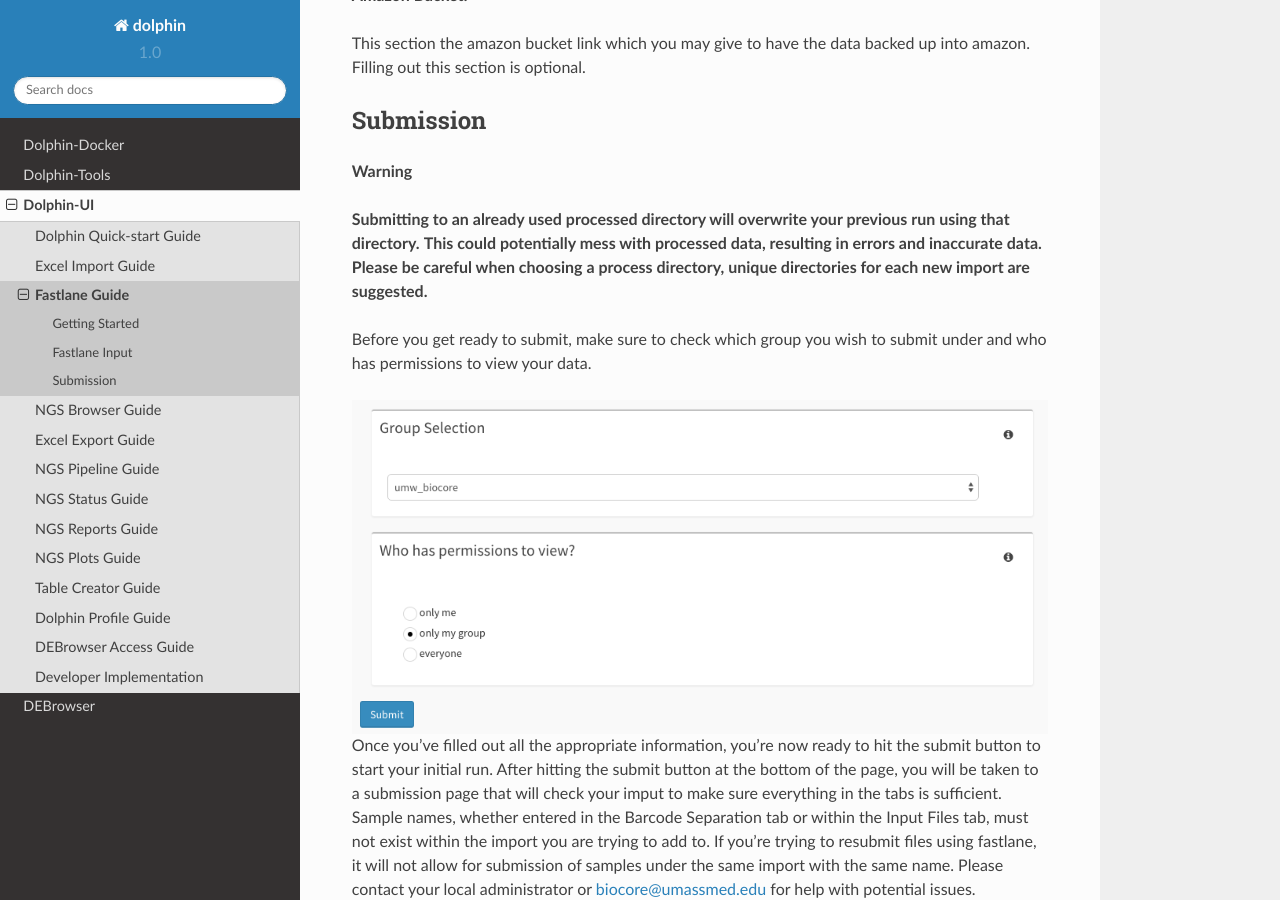
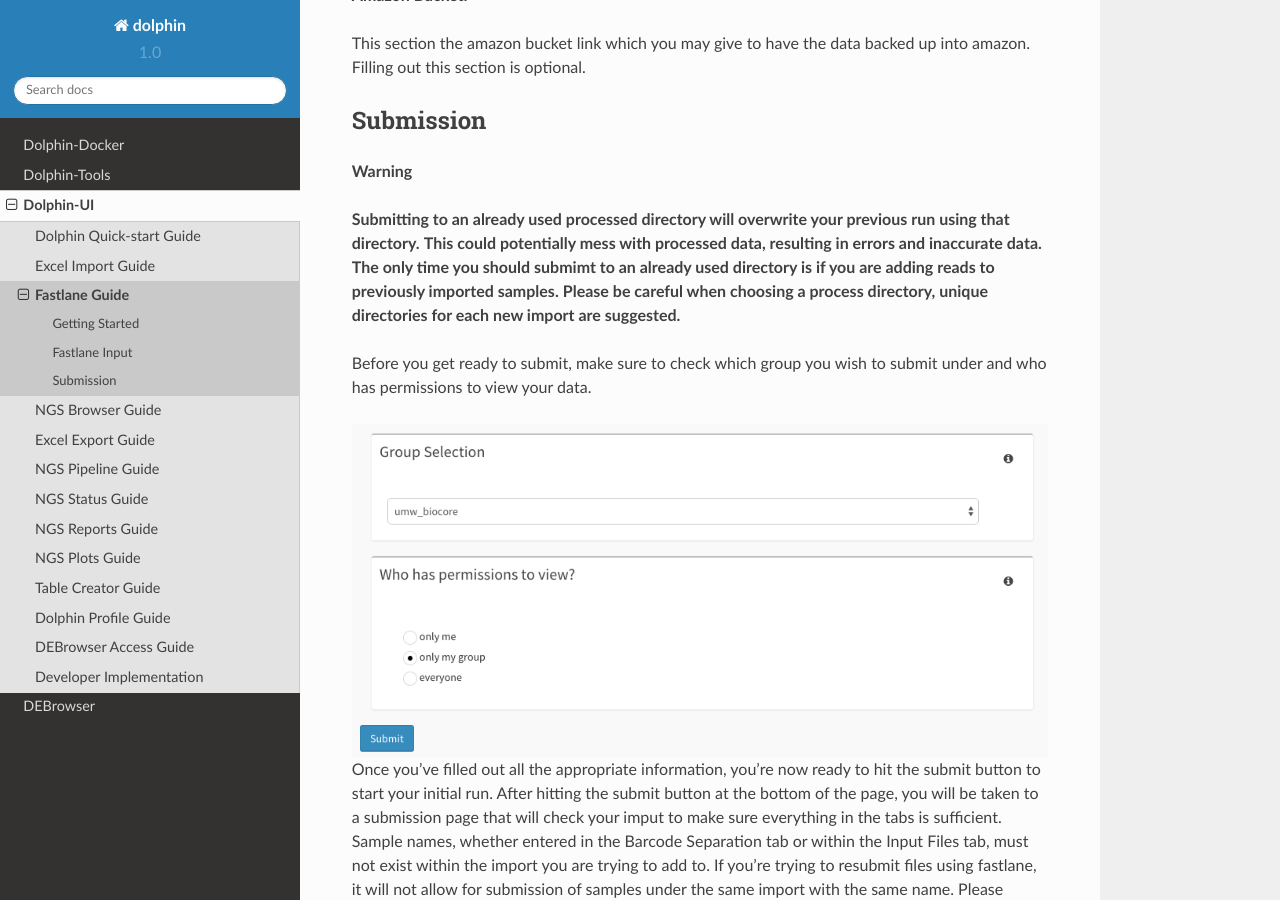
Before and after one commit to UMMS-Biocore/dolphin, a Sphinx documentation site: the page built from docs/dolphin-ui/fastlane.rst, in a window 1280 px wide and 900 px high, scrolled down 5648 px. Built offline with Sphinx 7.4.7 and the Read the Docs theme 2.0.0, drawn with Linux system fonts in a browser that asks for light colours; formulas are drawn with MathJax 3.

Commit message:
unique directories

```diff
--- a/docs/dolphin-ui/fastlane.rst
+++ b/docs/dolphin-ui/fastlane.rst
@@ -161,6 +161,7 @@
 
 **Submitting to an already used processed directory will overwrite your previous run using that directory.**
 **This could potentially mess with processed data, resulting in errors and inaccurate data.**
+**The only time you should submimt to an already used directory is if you are adding reads to previously imported samples.**
 **Please be careful when choosing a process directory, unique directories for each new import are suggested.**
 
 Before you get ready to submit, make sure to check which group you wish to submit under and who has permissions to view your data.
```
